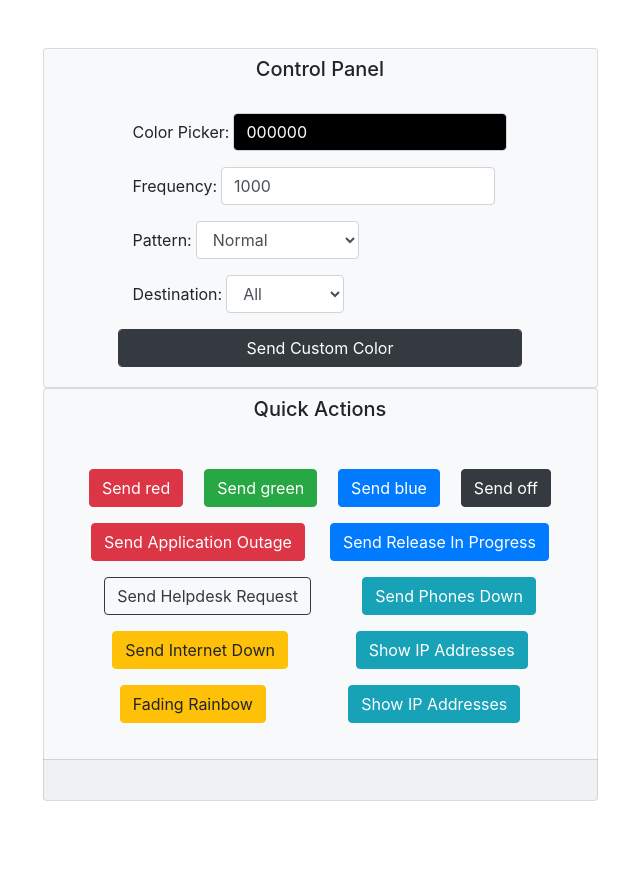
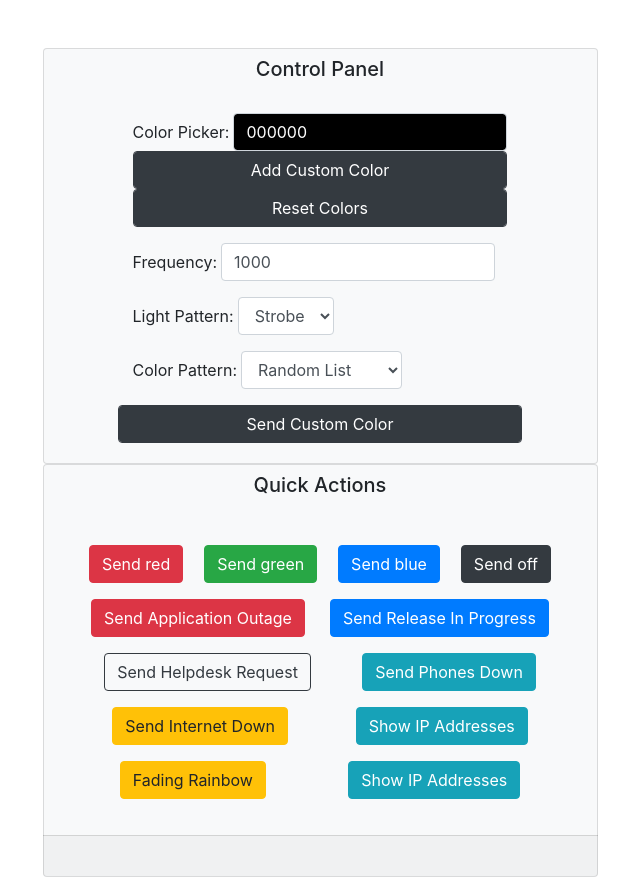
Before and after one commit to ZenPlanner/beaconsOfGondor, a website: page public/admin2.html in a window 1280 px wide. Shown: the whole page, without its empty margins (320-960 px from the left). Before the commit the page ends 801 px from the top, so only its background shows below. Drawn offline with nearby package versions, Linux system fonts and the light colour scheme; no server answers.

```diff
--- a/public/admin2.html
+++ b/public/admin2.html
@@ -7,15 +7,6 @@
           integrity="sha384-ggOyR0iXCbMQv3Xipma34MD+dH/1fQ784/j6cY/iJTQUOhcWr7x9JvoRxT2MZw1T" crossorigin="anonymous">
     <script src="socket.io/socket.io.js"></script>
     <script src="./jscolor.min.js"></script>
-    <style type="text/css">
-        body {
-            /*text-align: center;*/
-            /*margin-top: 50px;*/
-            /*background: #fff;*/
-        }
-
-
-    </style>
 </head>
 <body>
 <div class="container container-fluid">
@@ -28,6 +19,8 @@
                         <label for="idColor" class="mr-1">Color Picker: </label>
                         <input id="idColor" class="jscolor form-control" value="000000">
                     </div>
+                    <button type="button" class="btn btn-dark mx-auto form-control" onClick="addColorToList(document.getElementById('idColor').value)">Add Custom Color</button>
+                    <button type="button" class="btn btn-dark mx-auto form-control" onClick="colors = [];">Reset Colors</button>
                 </div>
                 <div class="form-group">
                     <div class="form-inline">
@@ -37,31 +30,24 @@
                 </div>
                 <div class="form-group">
                     <div class="form-inline">
-                        <label for="idPattern" class="mr-1">Pattern:</label>
-                        <select id="idPattern" class="form-control">
-                            <option value="christmas">Christmas</option>
-                            <option value="normal" selected>Normal</option>
-                            <option value="strobe">Strobe</option>
-                            <option value="outage">Outage</option>
+                        <label for="idLightPattern" class="mr-1">Light Pattern:</label>
+                        <select id="idLightPattern" class="form-control">
+                            <option value="solid" selected>Solid</option>
+                            <option value="strobe" selected>Strobe</option>
                             <option value="fade">Fade</option>
-                            <option value="party">Party</option>
-                            <option value="randomfade">Random Fade</option>
-                            <option value="random">Random Strobe</option>
-                            <option value="rainbow">Rainbow</option>
                         </select>
                     </div>
                 </div>
                 <p>
                 <div class="form-group">
                     <div class="form-inline">
-                        <label for="idDestination" class="mr-1">Destination:</label>
-                        <select id="idDestination" class="form-control">
-                            <option value="ALL" selected>All</option>
-                            <option value="Beacon1">Beacon 1</option>
-                            <option value="Beacon2">Beacon 2</option>
-                            <option value="Beacon3">Beacon 3</option>
-                            <option value="Beacon4">Beacon 4</option>
-                            <option value="Beacon5">Beacon 5</option>
+                        <label for="idColorPattern" class="mr-1">Color Pattern:</label>
+                        <select id="idColorPattern" class="form-control">
+                            <option value="random">Random</option>
+                            <option value="list" selected>List</option>
+                            <option value="randomlist" selected>Random List</option>
+                            <option value="range">Range</option>
+                            <option value="randomrange">Random Range</option>
                         </select>
                     </div>
                 </div>
@@ -112,12 +98,8 @@
 </div>
 
 <script type="text/javascript">
+    var colors = [];
     var socket = io.connect();
-
-    socket.on('receivedColor', function (data) {
-        console.log('receivedColor' + data);
-        document.body.style.backgroundColor = '#' + data.color;
-    });
 
     socket.on('receivedIPs', function (data) {
         console.log(data);
@@ -183,14 +165,18 @@
         sendProgram(program);
     }
 
-    function sendRequest() {
-        socket.emit('sendColor',
-            {
-                color: document.getElementById('idColor').value,
-                pattern: document.getElementById('idPattern').options[document.getElementById('idPattern').selectedIndex].value,
-                frequency: document.getElementById('idFrequency').value,
-                destination: document.getElementById('idDestination').options[document.getElementById('idDestination').selectedIndex].value
-            });
+    function addColorToList(color) {
+        var found = false;
+        for(var i=0;i<colors.length;i++){
+            if(colors[i] === color){
+                found = true;
+                break;
+            }
+        }
+        if(!found){
+            colors.push(color);
+        }
+        alert(JSON.stringify(colors));
     }
 
     function showClientIPs() {
@@ -198,13 +184,13 @@
     }
 
     function submitRequest() {
-        socket.emit('sendColor',
-            {
-                color: document.getElementById('idColor').value,
-                pattern: document.getElementById('idPattern').options[document.getElementById('idPattern').selectedIndex].value,
-                frequency: document.getElementById('idFrequency').value,
-                destination: document.getElementById('idDestination').options[document.getElementById('idDestination').selectedIndex].value
-            });
+        const program = {
+            "frequency" : document.getElementById('idFrequency').value,
+            "lightPattern" : document.getElementById('idLightPattern').options[document.getElementById('idLightPattern').selectedIndex].value,
+            "colorPattern" : document.getElementById('idcolorPattern').options[document.getElementById('idColorPattern').selectedIndex].value,
+            "colors" : colors
+        };
+        sendProgram(program);
     }
 
     function sendOutage() {
```
